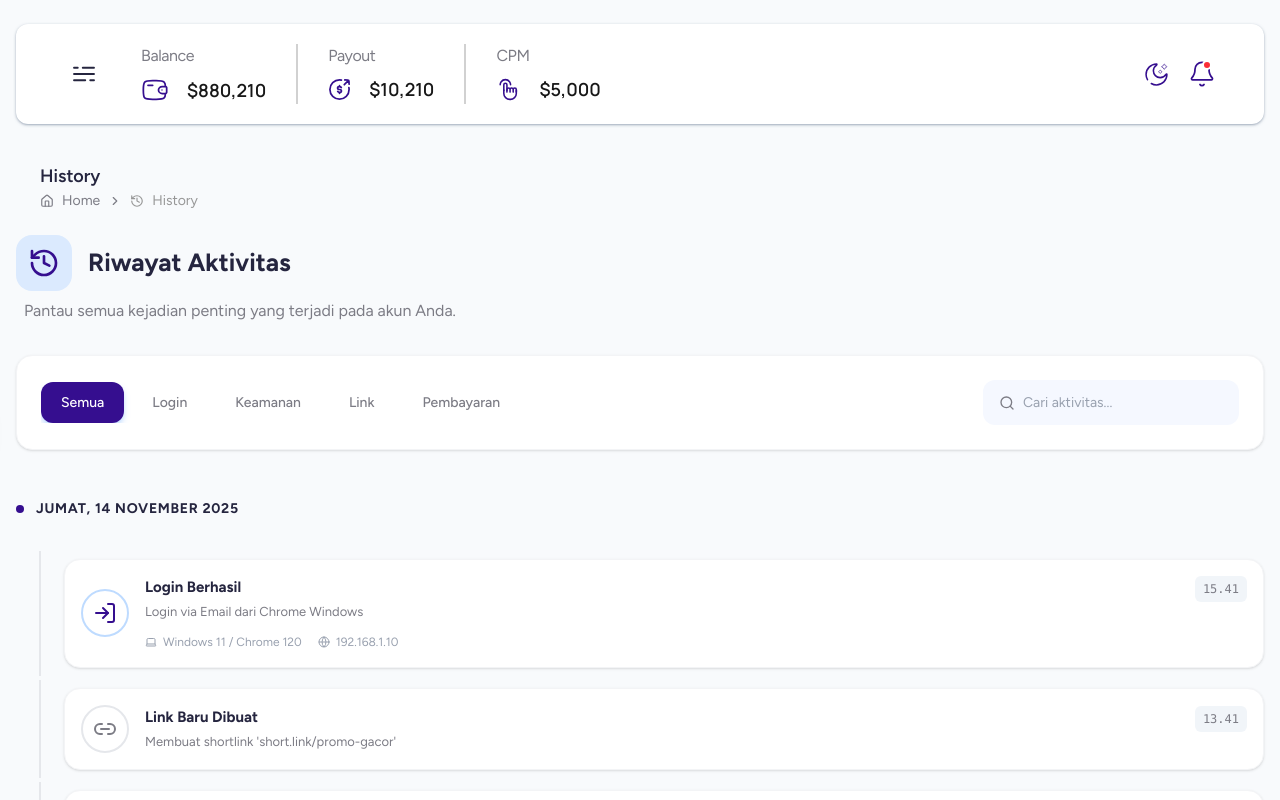
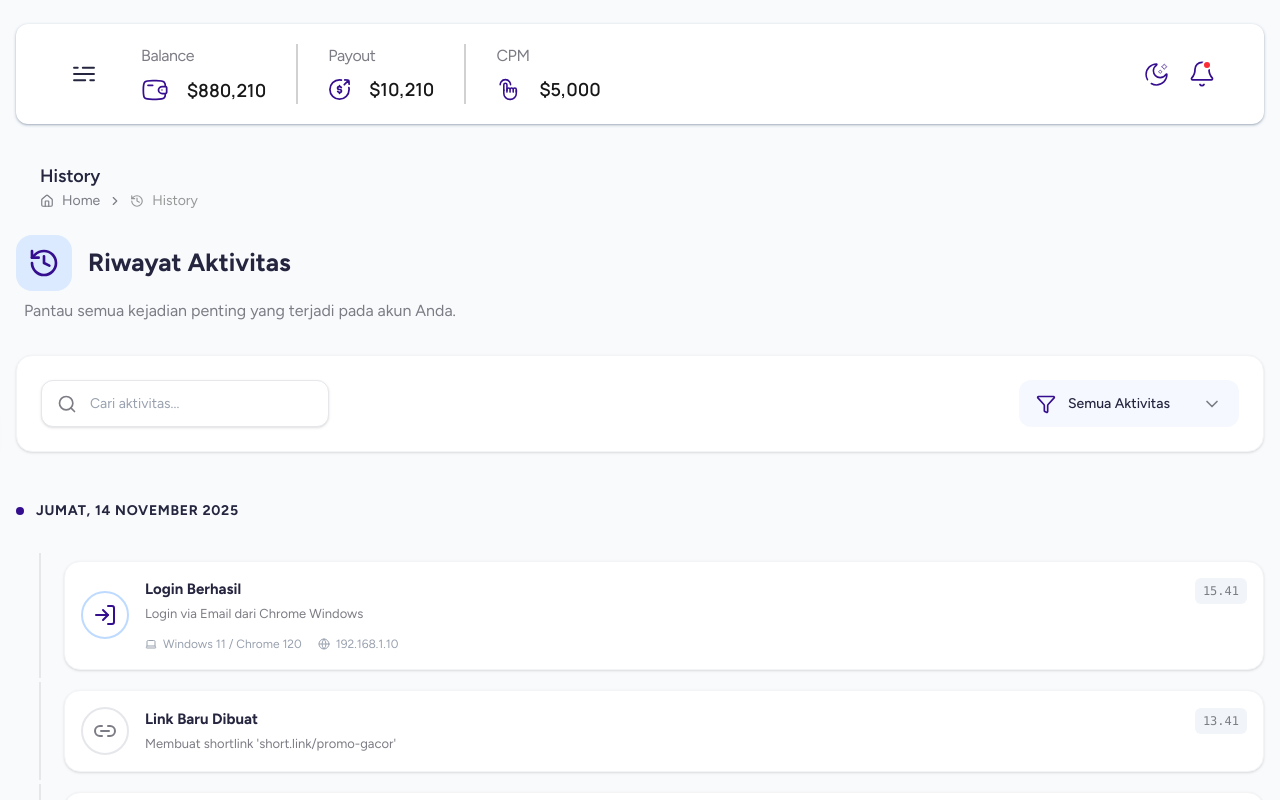
Before and after one commit to GioGiorno768/fe-shortlinkmu, a Next.js app: page /en/history in a window 1280 px wide. Shown: the top 800 px of the page. Built offline with nearby package versions, Linux system fonts and the light colour scheme.

Commit message:
adjustmen file

```diff
--- a/src/app/[locale]/(member)/analytics/page.tsx
+++ b/src/app/[locale]/(member)/analytics/page.tsx
@@ -1,7 +1,7 @@
 // src/app/[locale]/(dashboard)/analytics/page.tsx
 "use client";
 
-import StatsCard from "@/components/dashboard/StatsCard";
+import StatsCard from "@/components/dashboard/analytics/StatsCard";
 import LinkAnalyticsCard from "@/components/dashboard/LinkAnalyticsCard";
 import { useTranslations } from "next-intl";
 import {
@@ -12,8 +12,8 @@ import {
   UserPlus,
   UserPlus2, // Kita pake ikon dollar buat CPM
 } from "lucide-react";
-import TopCountriesCard from "@/components/dashboard/TopCountriesCard";
-import TopReferrersCard from "@/components/dashboard/TopReferrersCard";
+import TopCountriesCard from "@/components/dashboard/analytics/TopCountriesCard";
+import TopReferrersCard from "@/components/dashboard/analytics/TopReferrersCard";
 import TrafficHistory from "@/components/dashboard/analytics/TrafficHistory";
 
 export default function AnalyticsPage() {
--- a/src/app/[locale]/(member)/dashboard/page.tsx
+++ b/src/app/[locale]/(member)/dashboard/page.tsx
@@ -9,7 +9,7 @@ import {
 } from "lucide-react";
 import { useTranslations } from "next-intl";
 import { usePathname } from "next/navigation";
-import StatsCard from "@/components/dashboard/StatsCard";
+import StatsCard from "@/components/dashboard/analytics/StatsCard";
 import AchievementCard from "@/components/dashboard/AchievementCard"; // <-- IMPORT KARTU BARU
 import LinkAnalyticsCard from "@/components/dashboard/LinkAnalyticsCard";
 import TopPerformingLinksCard from "@/components/dashboard/TopPerformingLinksCard";
@@ -20,7 +20,6 @@ import DashboardSlider from "@/components/dashboard/DashboardSlider";
 
 export default function DashboardPage() {
   const t = useTranslations("Dashboard");
-
 
   return (
     <div className="lg:text-[10px] text-[8px] font-figtree">
@@ -35,7 +34,6 @@ export default function DashboardPage() {
         <div className="col-span-1 md:col-span-2 lg:col-span-2 h-full">
           <MilestoneCard />
         </div>
-
       </div>
 
       {/* Charts Section (Ini sisa kode lu, gak diubah) */}
--- a/src/components/dashboard/LinkList.tsx
+++ b/src/components/dashboard/LinkList.tsx
@@ -455,7 +455,7 @@ export default function LinkList() {
               setCurrentPage(1);
             }}
             placeholder="Search..."
-            className="w-full text-[1.6em] px-12 py-3 rounded-xl border border-gray-200 focus:outline-none focus:ring-2 focus:ring-bluelight bg-blues"
+            className="w-full pl-12 pr-4 py-3 rounded-xl bg-white border border-gray-200 focus:outline-none focus:ring-2 focus:ring-bluelight/20 focus:border-bluelight text-[1.4em] text-shortblack placeholder:text-gray-400 transition-all shadow-sm"
           />
         </div>
 
--- a/src/components/dashboard/TopCountriesCard.tsx
+++ b/src/components/dashboard/analytics/TopCountriesCard.tsx
@@ -81,7 +81,7 @@ export default function TopCountriesCard() {
   };
 
   return (
-    <div className="bg-white p-6 rounded-xl shadow-sm shadow-slate-500/50 hover:shadow-lg transition-shadow duration-200 h-full flex flex-col">
+    <div className="bg-white p-6 rounded-3xl shadow-sm shadow-slate-500/50 hover:shadow-lg transition-shadow duration-200 h-full flex flex-col">
       {/* Header */}
       <div className="flex items-center justify-between mb-4">
         <h3 className="text-[1.8em] font-semibold text-shortblack tracking-tight">
--- a/src/components/dashboard/TopReferrersCard.tsx
+++ b/src/components/dashboard/analytics/TopReferrersCard.tsx
@@ -112,7 +112,7 @@ export default function TopReferrersCard() {
   };
 
   return (
-    <div className="bg-white p-6 rounded-xl shadow-sm shadow-slate-500/50 hover:shadow-lg transition-shadow duration-200 h-full flex flex-col">
+    <div className="bg-white p-6 rounded-3xl shadow-sm shadow-slate-500/50 hover:shadow-lg transition-shadow duration-200 h-full flex flex-col">
       {/* Header */}
       <div className="flex items-center justify-between mb-4">
         <h3 className="text-[1.8em] font-semibold text-shortblack tracking-tight">
--- a/src/components/dashboard/history/ActivityHistoryList.tsx
+++ b/src/components/dashboard/history/ActivityHistoryList.tsx
@@ -1,6 +1,6 @@
 "use client";
 
-import { useState, useMemo, useEffect } from "react";
+import { useState, useMemo, useEffect, useRef } from "react";
 import { motion, AnimatePresence } from "framer-motion";
 import {
   Filter,
@@ -8,6 +8,8 @@ import {
   CalendarOff,
   ChevronLeft,
   ChevronRight,
+  ChevronDown, // Tambah icon ini
+  Check, // Tambah icon ini buat indikator selected
 } from "lucide-react";
 import ActivityItem from "./ActivityItem";
 import type { ActivityLog, ActivityType } from "@/types/type";
@@ -25,20 +27,38 @@ export default function ActivityHistoryList({
   const [filter, setFilter] = useState<FilterType>("all");
   const [search, setSearch] = useState("");
 
+  // State Dropdown Filter
+  const [isFilterOpen, setIsFilterOpen] = useState(false);
+  const filterRef = useRef<HTMLDivElement>(null);
+
   // --- PAGINATION STATE ---
   const [currentPage, setCurrentPage] = useState(1);
-  const itemsPerPage = 10; // Kita set 10 item per halaman
+  const itemsPerPage = 10;
 
   // Filter Options
   const filters: { id: FilterType; label: string }[] = [
-    { id: "all", label: "Semua" },
-    { id: "login", label: "Login" },
-    { id: "security", label: "Keamanan" },
-    { id: "link", label: "Link" },
-    { id: "payment", label: "Pembayaran" },
+    { id: "all", label: "Semua Aktivitas" }, // Ganti label biar lebih jelas
+    { id: "login", label: "Login & Session" },
+    { id: "security", label: "Keamanan Akun" },
+    { id: "link", label: "Manajemen Link" },
+    { id: "payment", label: "Pembayaran & Saldo" },
   ];
 
-  // 1. Logic Filtering (Search & Kategori)
+  // Efek klik luar untuk nutup dropdown
+  useEffect(() => {
+    function handleClickOutside(event: MouseEvent) {
+      if (
+        filterRef.current &&
+        !filterRef.current.contains(event.target as Node)
+      ) {
+        setIsFilterOpen(false);
+      }
+    }
+    document.addEventListener("mousedown", handleClickOutside);
+    return () => document.removeEventListener("mousedown", handleClickOutside);
+  }, []);
+
+  // 1. Logic Filtering
   const filteredData = useMemo(() => {
     return activities.filter((item) => {
       const matchType = filter === "all" || item.type === filter;
@@ -49,18 +69,18 @@ export default function ActivityHistoryList({
     });
   }, [activities, filter, search]);
 
-  // Reset page ke 1 kalo filter/search berubah
+  // Reset page
   useEffect(() => {
     setCurrentPage(1);
   }, [filter, search]);
 
-  // 2. Logic Pagination (Potong data)
+  // 2. Logic Pagination
   const totalPages = Math.ceil(filteredData.length / itemsPerPage);
   const indexOfLastItem = currentPage * itemsPerPage;
   const indexOfFirstItem = indexOfLastItem - itemsPerPage;
   const currentItems = filteredData.slice(indexOfFirstItem, indexOfLastItem);
 
-  // 3. Logic Grouping by Date (Hanya untuk item di halaman ini)
+  // 3. Logic Grouping
   const groupedData = useMemo(() => {
     const groups: Record<string, ActivityLog[]> = {};
     currentItems.forEach((item) => {
@@ -76,51 +96,80 @@ export default function ActivityHistoryList({
     return groups;
   }, [currentItems]);
 
-  // Handler Ganti Halaman
   const handlePageChange = (page: number) => {
     setCurrentPage(page);
-    // Opsional: Scroll ke atas list pas ganti page
-    // window.scrollTo({ top: 0, behavior: 'smooth' });
   };
 
+  // Helper dapetin label filter yang aktif
+  const activeLabel = filters.find((f) => f.id === filter)?.label;
+
   return (
-    <div className="space-y-8">
+    <div className="space-y-8 font-figtree">
       {/* --- Header: Search & Filter --- */}
       <div className="flex flex-col md:flex-row gap-4 justify-between items-start md:items-center bg-white p-6 rounded-2xl shadow-sm border border-gray-100">
-        {/* Tabs Filter */}
-        <div className="flex gap-2 overflow-x-auto w-full md:w-auto pb-2 md:pb-0 custom-scrollbar-minimal">
-          {filters.map((f) => (
-            <button
-              key={f.id}
-              onClick={() => setFilter(f.id)}
-              className={`
-                px-5 py-2.5 rounded-xl text-[1.4em] font-medium transition-all whitespace-nowrap
-                ${
-                  filter === f.id
-                    ? "bg-bluelight text-white shadow-md shadow-blue-200"
-                    : "text-grays hover:bg-blues hover:text-shortblack"
-                }
-              `}
-            >
-              {f.label}
-            </button>
-          ))}
-        </div>
-
         {/* Search Input */}
-        <div className="relative w-full md:w-64 flex-shrink-0">
-          <Search className="absolute left-4 top-1/2 -translate-y-1/2 w-4 h-4 text-grays" />
+        <div className="relative w-full md:w-72 flex-shrink-0">
+          <Search className="absolute left-4 top-1/2 -translate-y-1/2 w-5 h-5 text-grays" />
           <input
             type="text"
             placeholder="Cari aktivitas..."
             value={search}
             onChange={(e) => setSearch(e.target.value)}
-            className="w-full pl-10 pr-4 py-3 rounded-xl bg-blues border-none focus:ring-2 focus:ring-bluelight/20 text-[1.4em] text-shortblack placeholder:text-gray-400 transition-all"
+            className="w-full pl-12 pr-4 py-3 rounded-xl bg-white border border-gray-200 focus:outline-none focus:ring-2 focus:ring-bluelight/20 focus:border-bluelight text-[1.4em] text-shortblack placeholder:text-gray-400 transition-all shadow-sm"
           />
+        </div>
+        {/* DROPDOWN FILTER (Menggantikan Tabs) */}
+        <div className="relative w-full md:w-auto z-20" ref={filterRef}>
+          <button
+            onClick={() => setIsFilterOpen(!isFilterOpen)}
+            className="flex items-center justify-between w-full md:w-[220px] px-4 py-3 bg-blues rounded-xl text-[1.4em] font-medium text-shortblack hover:bg-blue-100/50 transition-colors border border-transparent focus:border-bluelight focus:ring-2 focus:ring-bluelight/20"
+          >
+            <div className="flex items-center gap-3">
+              <Filter className="w-5 h-5 text-bluelight" />
+              <span className="truncate">{activeLabel}</span>
+            </div>
+            <ChevronDown
+              className={clsx(
+                "w-5 h-5 text-grays transition-transform duration-200",
+                isFilterOpen && "rotate-180"
+              )}
+            />
+          </button>
+
+          <AnimatePresence>
+            {isFilterOpen && (
+              <motion.div
+                initial={{ opacity: 0, y: 8, scale: 0.98 }}
+                animate={{ opacity: 1, y: 0, scale: 1 }}
+                exit={{ opacity: 0, y: 8, scale: 0.98 }}
+                transition={{ duration: 0.15 }}
+                className="absolute top-full left-0 right-0 mt-2 bg-white rounded-xl shadow-xl border border-gray-100 overflow-hidden p-1.5 min-w-[220px]"
+              >
+                {filters.map((f) => (
+                  <button
+                    key={f.id}
+                    onClick={() => {
+                      setFilter(f.id);
+                      setIsFilterOpen(false);
+                    }}
+                    className={clsx(
+                      "w-full flex items-center justify-between px-4 py-2.5 rounded-lg text-[1.3em] transition-colors text-left",
+                      filter === f.id
+                        ? "bg-blue-50 text-bluelight font-bold"
+                        : "text-shortblack hover:bg-gray-50"
+                    )}
+                  >
+                    <span>{f.label}</span>
+                    {filter === f.id && <Check className="w-4 h-4" />}
+                  </button>
+                ))}
+              </motion.div>
+            )}
+          </AnimatePresence>
         </div>
       </div>
 
-      {/* --- Timeline Content --- */}
+      {/* --- Timeline Content (Sama kayak sebelumnya) --- */}
       <div className="space-y-8 min-h-[400px]">
         {Object.keys(groupedData).length > 0 ? (
           <>
@@ -131,7 +180,6 @@ export default function ActivityHistoryList({
                 animate={{ opacity: 1, y: 0 }}
                 transition={{ delay: groupIndex * 0.1 }}
               >
-                {/* Sticky Date Header */}
                 <div className="sticky top-[80px] z-10 py-4 bg-slate-50/95 backdrop-blur-sm mb-4">
                   <h3 className="text-[1.4em] font-bold text-shortblack uppercase tracking-wider flex items-center gap-3">
                     <span className="w-2 h-2 rounded-full bg-bluelight"></span>
@@ -139,7 +187,6 @@ export default function ActivityHistoryList({
                   </h3>
                 </div>
 
-                {/* Items */}
                 <div className="space-y-1">
                   {items.map((item, index) => (
                     <ActivityItem
@@ -155,7 +202,7 @@ export default function ActivityHistoryList({
               </motion.div>
             ))}
 
-            {/* --- PAGINATION CONTROLS --- */}
+            {/* Pagination Controls */}
             {totalPages > 1 && (
               <div className="flex justify-center items-center gap-2 mt-8 pt-4 border-t border-gray-200/50">
                 <button
@@ -166,6 +213,7 @@ export default function ActivityHistoryList({
                   <ChevronLeft className="w-5 h-5" />
                 </button>
 
+                <div className="flex gap-1">
                   {Array.from({ length: totalPages }, (_, i) => i + 1).map(
                     (page) => (
                       <button
@@ -182,6 +230,7 @@ export default function ActivityHistoryList({
                       </button>
                     )
                   )}
+                </div>
 
                 <button
                   onClick={() => handlePageChange(currentPage + 1)}
@@ -194,17 +243,26 @@ export default function ActivityHistoryList({
             )}
           </>
         ) : (
-          // Empty State
           <div className="flex flex-col items-center justify-center py-20 text-center">
-            <div className="w-20 h-20 bg-gray-100 rounded-full flex items-center justify-center mb-4 text-gray-400">
+            <div className="w-24 h-24 bg-gray-100 rounded-full flex items-center justify-center mb-6 text-gray-400">
               <CalendarOff className="w-10 h-10" />
             </div>
-            <h3 className="text-[1.8em] font-bold text-shortblack">
+            <h3 className="text-[2em] font-bold text-shortblack mb-2">
               Tidak ada aktivitas ditemukan
             </h3>
-            <p className="text-[1.4em] text-grays max-w-md">
-              Coba ubah filter atau kata kunci pencarian Anda.
+            <p className="text-[1.5em] text-grays max-w-md leading-relaxed">
+              Coba ganti filter <b>{activeLabel}</b> atau gunakan kata kunci
+              lain.
             </p>
+            <button
+              onClick={() => {
+                setFilter("all");
+                setSearch("");
+              }}
+              className="mt-6 text-[1.4em] font-semibold text-bluelight hover:underline"
+            >
+              Reset Filter
+            </button>
           </div>
         )}
       </div>
--- a/src/components/dashboard/history/ActivityItem.tsx
+++ b/src/components/dashboard/history/ActivityItem.tsx
@@ -76,7 +76,7 @@ export default function ActivityItem({ item, isLast }: ActivityItemProps) {
         {/* Icon Bulat */}
         <div className="absolute left-0 sm:static flex-shrink-0">
           <div
-            className={`w-10 h-10 sm:w-12 sm:h-12 rounded-full flex items-center justify-center border-2 ${colorClass} z-10 relative bg-white`}
+            className={`w-10 h-10 sm:w-12 sm:h-12 rounded-full flex items-center justify-center border-2 ${colorClass} relative bg-white`}
           >
             <Icon className="w-5 h-5 sm:w-6 sm:h-6" />
           </div>
--- a/src/components/dashboard/referral/ReferralTable.tsx
+++ b/src/components/dashboard/referral/ReferralTable.tsx
@@ -44,7 +44,9 @@ export default function ReferralTable({ users }: ReferralTableProps) {
   return (
     <div className="bg-white rounded-2xl shadow-sm border border-gray-100 overflow-hidden font-figtree">
       <div className="p-6 border-b border-gray-100 flex flex-col sm:flex-row justify-between items-center gap-4">
-        <h3 className="text-[1.8em] font-semibold text-shortblack">Daftar Teman</h3>
+        <h3 className="text-[1.8em] font-semibold text-shortblack">
+          Daftar Teman
+        </h3>
 
         {/* Search Bar */}
         <div className="relative w-full sm:w-auto">
@@ -54,7 +56,7 @@ export default function ReferralTable({ users }: ReferralTableProps) {
             placeholder="Cari user..."
             value={searchTerm}
             onChange={(e) => setSearchTerm(e.target.value)}
-            className="pl-10 pr-4 py-2 rounded-lg bg-blues text-[1.4em] w-full focus:outline-none focus:ring-2 focus:ring-bluelight/20 text-shortblack"
+            className="w-full pl-12 pr-4 py-3 rounded-xl bg-white border border-gray-200 focus:outline-none focus:ring-2 focus:ring-bluelight/20 focus:border-bluelight text-[1.4em] text-shortblack placeholder:text-gray-400 transition-all shadow-sm"
           />
         </div>
       </div>
--- a/src/components/dashboard/settings/PaymentSection.tsx
+++ b/src/components/dashboard/settings/PaymentSection.tsx
@@ -403,7 +403,7 @@ export default function PaymentSection({
           Add New Method
         </h2>
 
-        <form onSubmit={handleAddMethod} className="space-y-8 max-w-3xl">
+        <form onSubmit={handleAddMethod} className="space-y-8 w-full">
           {/* ... (Bagian Form sama persis kayak kode sebelumnya) ... */}
           <div className="grid grid-cols-1 sm:grid-cols-3 gap-4">
             {(Object.keys(PAYMENT_CONFIG) as CategoryKey[]).map((key) => {
--- a/src/components/dashboard/withdrawal/TransactionTable.tsx
+++ b/src/components/dashboard/withdrawal/TransactionTable.tsx
@@ -94,7 +94,7 @@ export default function TransactionTable({
               placeholder="Search ID..."
               value={searchTerm}
               onChange={(e) => setSearchTerm(e.target.value)}
-              className="pl-12 pr-4 py-3 rounded-xl bg-blues text-[1.4em] w-full focus:outline-none focus:ring-2 focus:ring-bluelight/20 text-shortblack border-transparent border"
+              className="w-full pl-12 pr-4 py-3 rounded-xl bg-white border border-gray-200 focus:outline-none focus:ring-2 focus:ring-bluelight/20 focus:border-bluelight text-[1.4em] text-shortblack placeholder:text-gray-400 transition-all shadow-sm"
             />
           </div>
           {/* Tombol Export */}
```
Also changed, not shown: src/app/[locale]/(member)/withdrawal/page.tsx (+13 -13 lines), src/components/dashboard/analytics/StatsCard.tsx (renamed from src/components/dashboard/StatsCard.tsx). Lines whose indentation alone changed are shown as unchanged.
